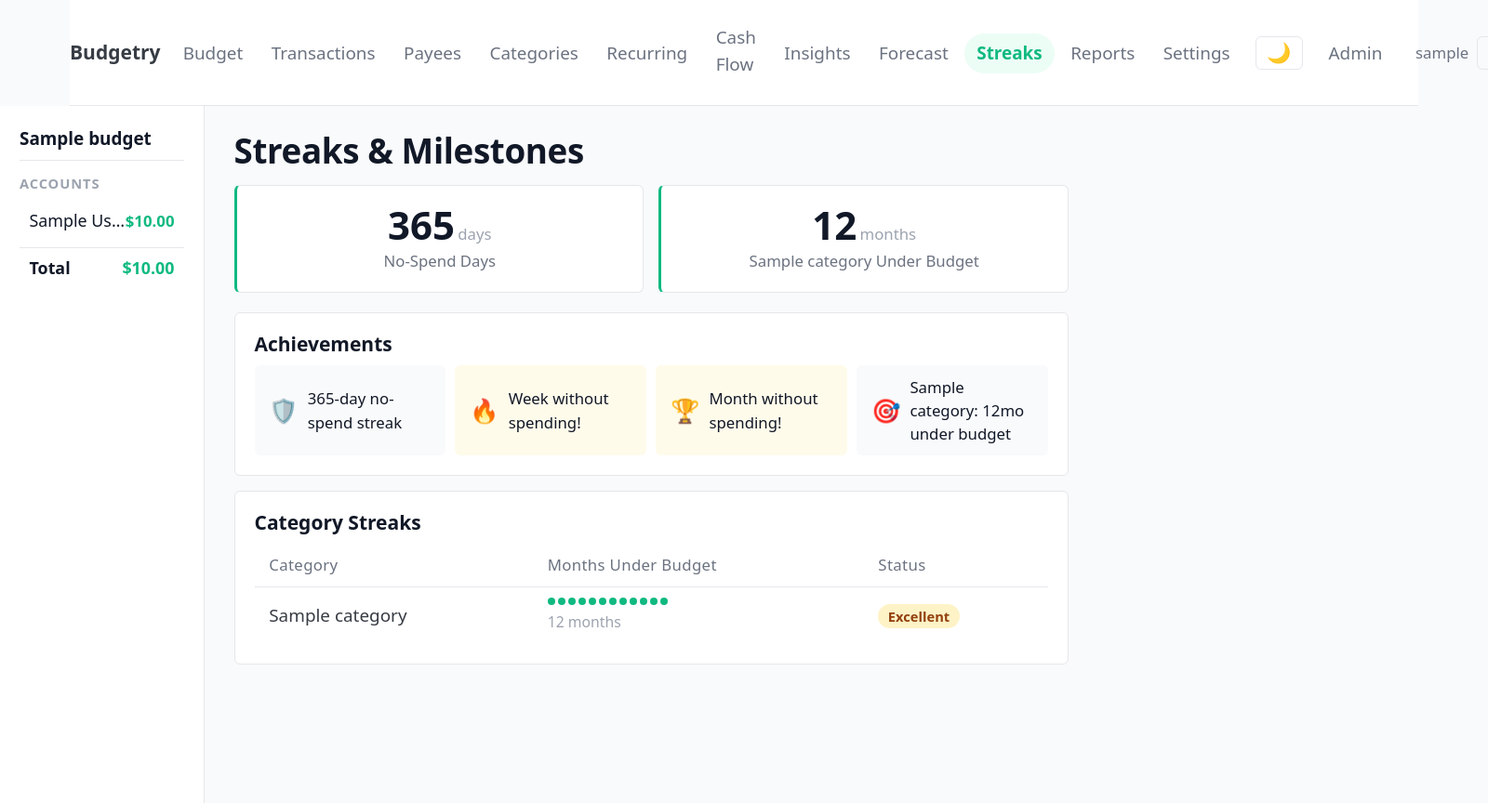
After one commit to theknoxtech/budgetry, a Flask app: page /streaks in a window 1600 px wide; the page is wider, and only the part inside the window is pictured. The commit adds this page. Shown: that part at 93% size. Run offline with Flask 3, Linux system fonts and the light colour scheme; the visitor is signed in with stand-in values (Sample User, id 1); tables that the repository leaves empty hold one stand-in row (values such as "Sample post"); some libraries are stand-ins or nearby versions.

Commit message:
feat: Add Financial Streaks with gamification and milestones
Tracks no-spend day streaks, per-category under-budget streaks,
savings rate, and balance milestones. Visual streak cards, dot
indicators for monthly history, and achievement badges (bronze/
silver/gold) based on consistency.

Co-Authored-By: Claude Opus 4.6 <noreply@anthropic.com>

```diff
--- a/app/routes.py
+++ b/app/routes.py
@@ -1,7 +1,7 @@
 from flask import Blueprint, render_template, request, redirect, url_for, flash, jsonify, session, g, current_app
 from app import database
 from app.models import Transaction, Category, Payee, Account, User, BudgetRecord, CategoryGroup, RecurringTransaction
-from app.budget_engine import run_budget_engine, calculate_monthly_needed, calculate_spending_velocity, build_cashflow_calendar, analyze_budget_patterns, run_forecast
+from app.budget_engine import run_budget_engine, calculate_monthly_needed, calculate_spending_velocity, build_cashflow_calendar, analyze_budget_patterns, run_forecast, calculate_streaks
 from app.auth import login_required, admin_required, oauth, is_auth0_enabled
 from datetime import date, datetime, timedelta
 from calendar import month_name
@@ -935,6 +935,16 @@ def _process_recurring(budget_id):
             database.update_recurring_next_date(rt.id, rt.next_date)
 
 
+@bp.route('/streaks')
+@login_required
+def streaks():
+    accounts = database.get_accounts(g.budget_id)
+    categories = database.get_categories(g.budget_id)
+    all_transactions = database.get_transaction(g.budget_id)
+    streak_data = calculate_streaks(all_transactions, categories, accounts)
+    return render_template('streaks.html', streaks=streak_data)
+
+
 @bp.route('/insights')
 @login_required
 def insights():
--- a/app/static/style.css
+++ b/app/static/style.css
@@ -1649,6 +1649,143 @@ a.nav-username:hover {
     min-width: 70px;
 }
 
+/* ========== Streaks & Milestones ========== */
+.streaks-active {
+    display: flex;
+    gap: 0.75rem;
+    margin-bottom: 1rem;
+    flex-wrap: wrap;
+}
+
+.streak-card {
+    background-color: var(--bg-card);
+    border: 1px solid var(--border);
+    border-radius: var(--radius-md);
+    padding: 1rem 1.25rem;
+    text-align: center;
+    flex: 1;
+    min-width: 120px;
+    transition: border-color 0.15s ease;
+}
+
+.streak-card:hover {
+    border-color: var(--text-muted);
+}
+
+.streak-positive {
+    border-left: 3px solid var(--positive);
+}
+
+.streak-accent {
+    border-left: 3px solid var(--accent);
+}
+
+.streak-warning {
+    border-left: 3px solid var(--warning);
+}
+
+.streak-negative {
+    border-left: 3px solid var(--negative);
+}
+
+.streak-value {
+    font-size: 2rem;
+    font-weight: 800;
+    line-height: 1;
+    color: var(--text-primary);
+}
+
+.streak-unit {
+    font-size: 0.8rem;
+    font-weight: 500;
+    color: var(--text-muted);
+    margin-left: 0.15rem;
+}
+
+.streak-name {
+    font-size: 0.8rem;
+    color: var(--text-secondary);
+    margin-top: 0.25rem;
+}
+
+.milestones-grid {
+    display: grid;
+    grid-template-columns: repeat(auto-fill, minmax(180px, 1fr));
+    gap: 0.5rem;
+}
+
+.milestone {
+    display: flex;
+    align-items: center;
+    gap: 0.5rem;
+    padding: 0.5rem 0.75rem;
+    background-color: var(--bg-secondary);
+    border-radius: var(--radius-md);
+    font-size: 0.8rem;
+}
+
+.milestone-achievement {
+    background-color: var(--warning-bg);
+}
+
+.milestone-milestone {
+    background-color: var(--positive-bg);
+}
+
+.milestone-icon {
+    font-size: 1.2rem;
+    flex-shrink: 0;
+}
+
+.milestone-title {
+    font-weight: 500;
+    color: var(--text-primary);
+}
+
+.streak-dots {
+    display: flex;
+    gap: 3px;
+    margin-bottom: 0.15rem;
+}
+
+.streak-dot {
+    width: 8px;
+    height: 8px;
+    border-radius: 50%;
+    background-color: var(--border);
+}
+
+.streak-dot.active {
+    background-color: var(--accent);
+}
+
+.streak-badge {
+    font-size: 0.7rem;
+    font-weight: 600;
+    padding: 0.15rem 0.5rem;
+    border-radius: var(--radius-pill);
+}
+
+.streak-badge.gold {
+    background-color: #fef3c7;
+    color: #92400e;
+}
+
+[data-theme="dark"] .streak-badge.gold {
+    background-color: #451a03;
+    color: #fbbf24;
+}
+
+.streak-badge.silver {
+    background-color: var(--positive-bg);
+    color: var(--positive);
+}
+
+.streak-badge.bronze {
+    background-color: var(--bg-secondary);
+    color: var(--text-secondary);
+}
+
 /* ========== Admin User Management ========== */
 .admin-users-list {
     display: flex;
--- a/app/templates/base.html
+++ b/app/templates/base.html
@@ -33,6 +33,7 @@
             <li><a href="{{ url_for('main.cashflow') }}" {% if request.endpoint == 'main.cashflow' %}class="active"{% endif %}>Cash Flow</a></li>
             <li><a href="{{ url_for('main.insights') }}" {% if request.endpoint == 'main.insights' %}class="active"{% endif %}>Insights</a></li>
             <li><a href="{{ url_for('main.forecast') }}" {% if request.endpoint == 'main.forecast' %}class="active"{% endif %}>Forecast</a></li>
+            <li><a href="{{ url_for('main.streaks') }}" {% if request.endpoint == 'main.streaks' %}class="active"{% endif %}>Streaks</a></li>
             <li><a href="{{ url_for('main.reports') }}" {% if request.endpoint == 'main.reports' %}class="active"{% endif %}>Reports</a></li>
             <li><a href="{{ url_for('main.settings') }}" {% if request.endpoint == 'main.settings' %}class="active"{% endif %}>Settings</a></li>
             <li><button id="theme-toggle" class="nav-toggle" title="Toggle theme"></button></li>
--- /dev/null
+++ b/app/templates/streaks.html
@@ -0,0 +1,96 @@
+{% extends "base.html" %}
+{% block title %} - Streaks{% endblock %}
+
+{% block content %}
+<h2>Streaks & Milestones</h2>
+
+{% if not streaks.active_streaks and not streaks.milestones %}
+<div class="empty-state">
+    <p>Start tracking your budget to earn streaks! Spend under budget, save consistently, and hit balance milestones.</p>
+</div>
+{% else %}
+
+<!-- Active Streaks -->
+{% if streaks.active_streaks %}
+<div class="streaks-active">
+    {% for s in streaks.active_streaks %}
+    <div class="streak-card streak-{{ s.color }}">
+        <div class="streak-value">{{ s.value }}<span class="streak-unit">{{ s.unit }}</span></div>
+        <div class="streak-name">{{ s.name }}</div>
+    </div>
+    {% endfor %}
+</div>
+{% endif %}
+
+<!-- Milestones -->
+{% if streaks.milestones %}
+<div class="card">
+    <h3>Achievements</h3>
+    <div class="milestones-grid">
+        {% for m in streaks.milestones %}
+        <div class="milestone milestone-{{ m.type }}">
+            <div class="milestone-icon">
+                {% if m.icon == 'shield' %}&#128737;
+                {% elif m.icon == 'fire' %}&#128293;
+                {% elif m.icon == 'trophy' %}&#127942;
+                {% elif m.icon == 'target' %}&#127919;
+                {% elif m.icon == 'piggy' %}&#128176;
+                {% elif m.icon == 'star' %}&#11088;
+                {% elif m.icon == 'bank' %}&#127974;
+                {% else %}&#127881;
+                {% endif %}
+            </div>
+            <div class="milestone-title">{{ m.title }}</div>
+        </div>
+        {% endfor %}
+    </div>
+</div>
+{% endif %}
+
+<!-- Under Budget Details -->
+{% if streaks.under_budget_streaks %}
+<div class="card">
+    <h3>Category Streaks</h3>
+    <div class="table-container" style="border: none; margin: 0;">
+    <table>
+        <thead>
+            <tr>
+                <th>Category</th>
+                <th>Months Under Budget</th>
+                <th>Status</th>
+            </tr>
+        </thead>
+        <tbody>
+            {% for cat_id, info in streaks.under_budget_streaks.items() %}
+            <tr>
+                <td>{{ info.category_name }}</td>
+                <td>
+                    <div class="streak-dots">
+                        {% for i in range(info.months) %}
+                        <span class="streak-dot active"></span>
+                        {% endfor %}
+                        {% for i in range(12 - info.months) %}
+                        <span class="streak-dot"></span>
+                        {% endfor %}
+                    </div>
+                    <span class="text-muted" style="font-size: 0.75rem">{{ info.months }} month{{ 's' if info.months != 1 else '' }}</span>
+                </td>
+                <td>
+                    {% if info.months >= 6 %}
+                    <span class="streak-badge gold">Excellent</span>
+                    {% elif info.months >= 3 %}
+                    <span class="streak-badge silver">Great</span>
+                    {% else %}
+                    <span class="streak-badge bronze">Building</span>
+                    {% endif %}
+                </td>
+            </tr>
+            {% endfor %}
+        </tbody>
+    </table>
+    </div>
+</div>
+{% endif %}
+
+{% endif %}
+{% endblock %}
```
Also changed, not shown: app/budget_engine.py (+155 -0 lines).
